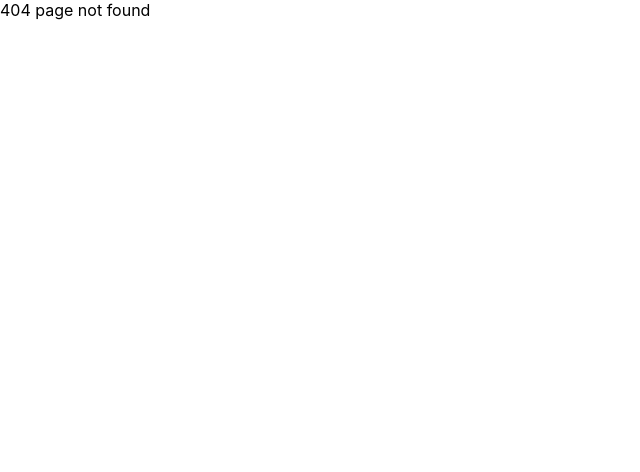
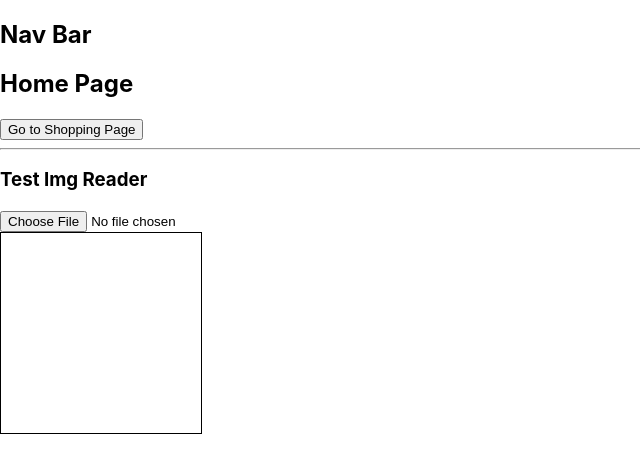
Before and after one commit to nateweis/Wine_Shop_Frontend, a React (Create React App) app: page /wine-store/home in a window 1280 px wide. Before the commit this address had no page. Shown: the top 472 px of the page, without its empty margins (0-640 px from the left). Built offline with nearby package versions, Linux system fonts and the light colour scheme.

Commit message:
started making a nav bar with a shopping cart

```diff
--- a/src/App.js
+++ b/src/App.js
@@ -4,6 +4,7 @@ import {BrowserRouter, Switch, Route, Redirect} from 'react-router-dom';
 import PayForm from './components/PayForm';
 import ApprovePayment from './components/ApprovePayment';
 import HomePage from './components/HomePage';
+import Nav from './components/Nav';
 
 
 class App extends Component {
@@ -31,13 +32,14 @@ class App extends Component {
   render(){
     return (
       <BrowserRouter>
+          <Route path="/wine-store" component={Nav} />
         <Switch>
-          <Route path="/" exact render={()=> <Redirect to="/Home" />} />
-          <Route path="/Home" exact render={({history})=><HomePage push={history.push} />} />
+          <Route path="/" exact render={()=> <Redirect to="/wine-store/home" />} />
+          <Route path="/wine-store/home" exact render={({history})=><HomePage push={history.push} />} />
 
-          <Route path="/payform" exact render={({history})=><PayForm history={history.push} />} />
+          <Route path="/wine-store/payform" exact render={({history})=><PayForm history={history.push} />} />
 
-          <Route path="/good" exact render={({history, location})=><ApprovePayment push={history.push} location={location} />} />
+          <Route path="/wine-store/good" exact render={({history, location})=><ApprovePayment push={history.push} location={location} />} />
 
           <Route render={()=>{return (<div>404 page not found</div>)}} />
         </Switch>
--- a/src/components/ApprovePayment.js
+++ b/src/components/ApprovePayment.js
@@ -22,7 +22,7 @@ class ApprovePayment extends Component{
         return(
             <>
                 <h3>Hopfully It Went through</h3>
-                <button onClick={()=>this.props.push('/Home')}>Back to Home Page</button>
+                <button onClick={()=>this.props.push('/wine-store/home')}>Back to Home Page</button>
             </>
         )
     }
--- a/src/components/HomePage.js
+++ b/src/components/HomePage.js
@@ -3,7 +3,7 @@ import React, {Component} from 'react';
 class HomePage extends Component{
 
     goToPayPage = () => {
-        this.props.push('/payForm')
+        this.props.push('/wine-store/payForm')
     }
 
     handleDrop = (file) => {
--- /dev/null
+++ b/src/components/Nav.js
@@ -0,0 +1,16 @@
+import React, {Component} from 'react';
+
+
+
+class Nav extends Component{
+
+    render(){
+        return(
+            <>
+                <h2>Nav Bar</h2>
+            </>
+        )
+    }
+}
+
+export default Nav
--- a/src/components/ShopSections/CaliWine.js
+++ b/src/components/ShopSections/CaliWine.js
@@ -1,5 +1,6 @@
 import React, {Component} from 'react';
 import {connect} from 'react-redux';
+import {addCart, removeFromCart} from '../../actions/shoppingCart'
 
 
 class CaliWine extends Component{
@@ -60,7 +61,8 @@ class CaliWine extends Component{
 
 const style = {
     h2:{
-        color: 'purple'
+        color: 'purple',
+        backgroundColor: 'rgba(0,0,0,.2)'
     }
 }
 
@@ -70,4 +72,4 @@ const mapStateToProps = (state) => ({
 });
 
 
-export default connect(mapStateToProps)(CaliWine)
+export default connect(mapStateToProps,{addCart, removeFromCart})(CaliWine)
--- a/src/components/ShopSections/ItalyWine.js
+++ b/src/components/ShopSections/ItalyWine.js
@@ -1,5 +1,6 @@
 import React, {Component} from 'react';
 import {connect} from 'react-redux';
+import {addCart, removeFromCart} from '../../actions/shoppingCart'
 
 
 class ItalyWine extends Component{
@@ -12,6 +13,7 @@ class ItalyWine extends Component{
         return(
             <>
                 <h2 style={style.h2}>Italy Wine</h2>
+                <div className="shopping-container">
                     {this.props.cart? this.props.cart.map((item, index)=>{
                     if(item.origin === 'italy'){
                         return(
@@ -53,6 +55,8 @@ class ItalyWine extends Component{
                         )
                     }
                 }) : "Loading......" }
+                </div>
+
             </>
         )
     }
@@ -60,7 +64,8 @@ class ItalyWine extends Component{
 
 const style = {
     h2:{
-        color: 'green'
+        color: 'green',
+        backgroundColor: 'rgba(0,0,0,.2)'
     }
 }
 
@@ -70,4 +75,4 @@ const mapStateToProps = (state) => ({
 });
 
 
-export default connect(mapStateToProps)(ItalyWine)
+export default connect(mapStateToProps, {addCart, removeFromCart})(ItalyWine)
--- a/src/index.css
+++ b/src/index.css
@@ -12,8 +12,22 @@ code {
     monospace;
 }
 
+.shopping-container{
+  display: flex;
+  flex-wrap: wrap;
+  justify-content: space-around;
+}
+
 .cart-option{
   border: 1px solid black;
+  width: 500px;
+}
+
+
+.cart-option .display-image img{
+  height: 300px;
+  display: block;
+  margin: auto;
 }
 
 
```
Lines whose indentation alone changed are shown as unchanged.
